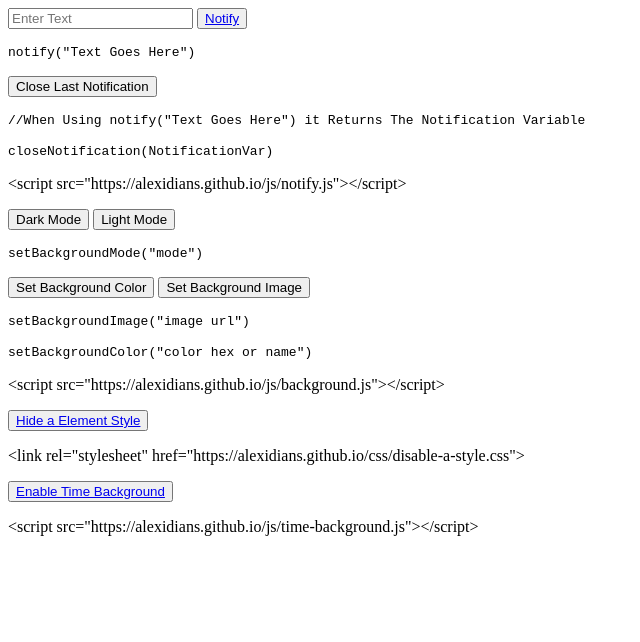
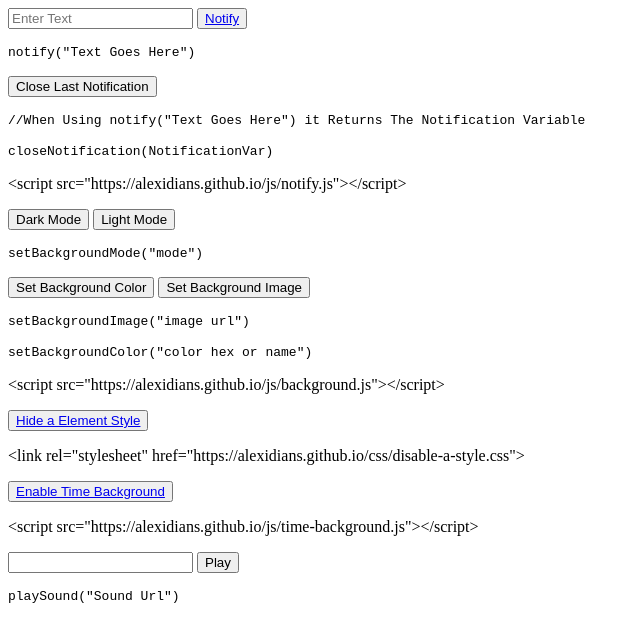
Before and after one commit to Alexidians/Helpful-js, a plain HTML site: page index.html in a window 1280 px wide. Shown: the whole page, without its empty margins (0-640 px from the left). Drawn offline with Linux system fonts and the light colour scheme.

Commit message:
Update index.html

```diff
--- a/index.html
+++ b/index.html
@@ -16,3 +16,6 @@
 <p>&lt;link rel=&quot;stylesheet&quot; href=&quot;https://alexidians.github.io/css/disable-a-style.css&quot;&gt;</p>
 <p><button><a href="javascript: var timeBackground = document.createElement('script'); timeBackground.src = 'js/time-background.js'; document.body.appendChild(timeBackground);">Enable Time Background</a></button></p>
 <p>&lt;script src=&quot;https://alexidians.github.io/js/time-background.js&quot;&gt;&lt;/script&gt;</p>
+<script src="js/sound-player.js"></script>
+<p><input id="soundPlayerUrlInput" type="url"></input> <button onclick="playSound(document.getElementById('soundPlayerUrlInput').value)">Play</button></p>
+<code>playSound("Sound Url")</code>
```
